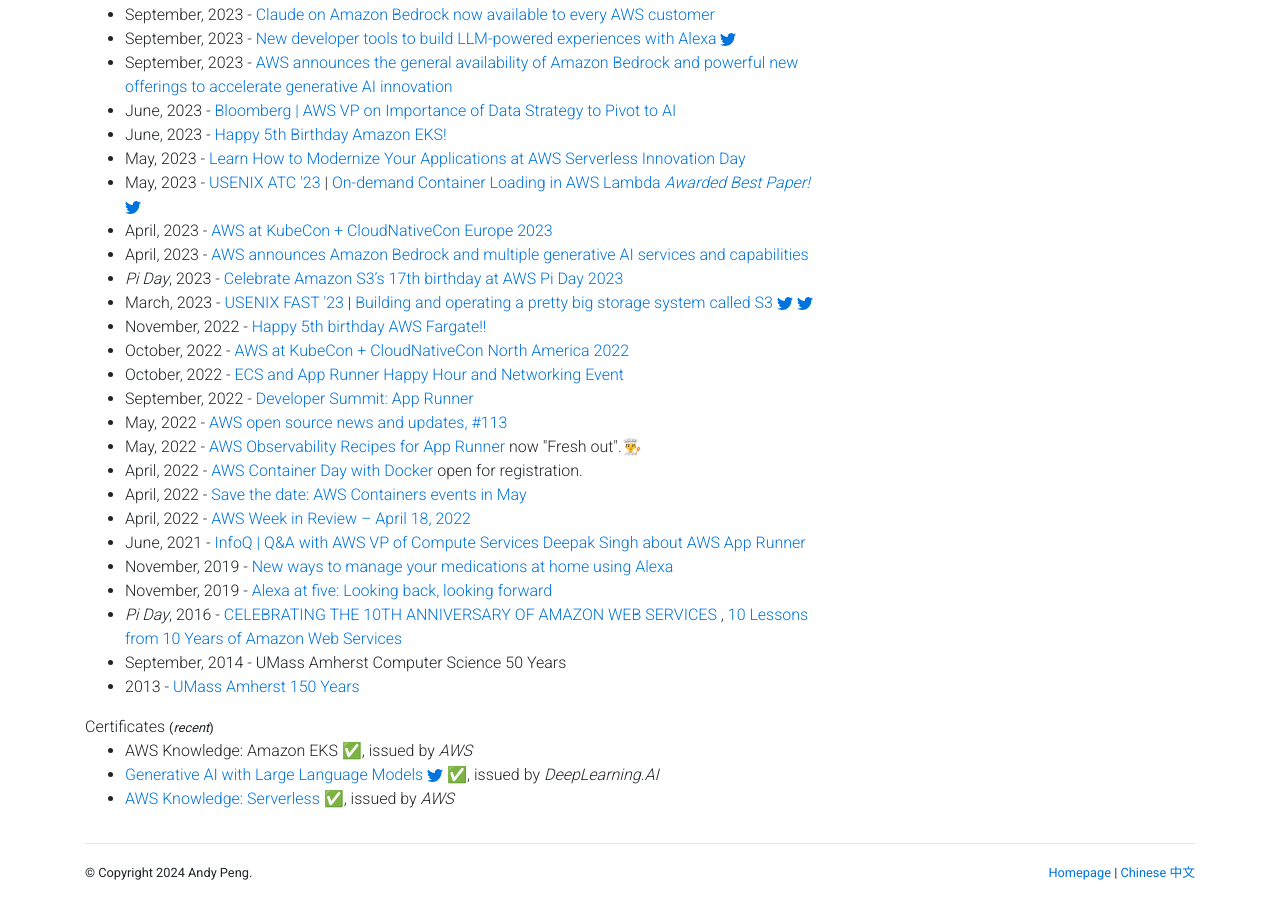
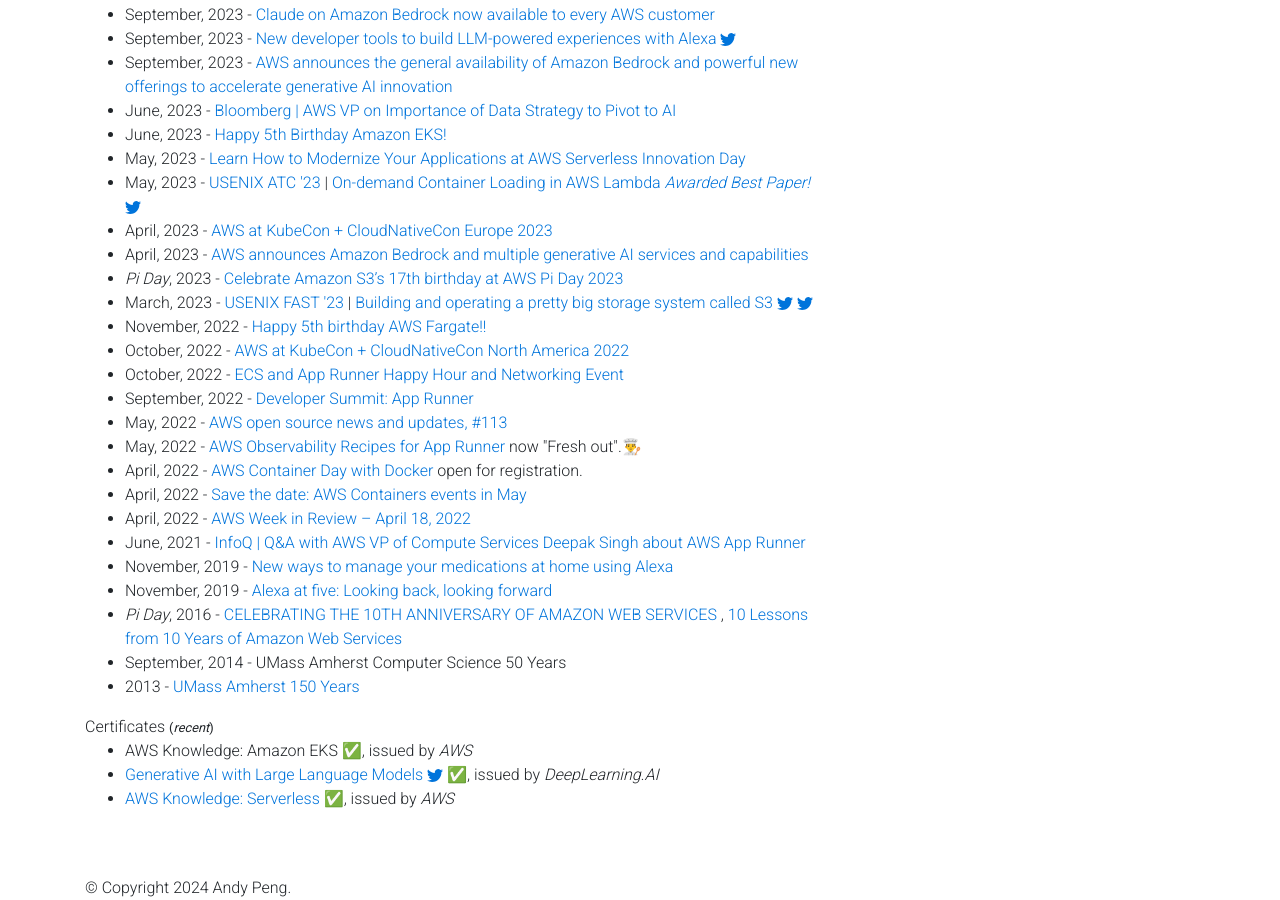
Before and after one commit to gfw001/gfw001.github.io, a Jekyll site: the page portfolio.html, which Jekyll copies as it is, in a window 1280 px wide and 900 px high, scrolled down 3647 px. Built offline with Jekyll 4.4.1, drawn with Linux system fonts in a browser that asks for light colours; nearby versions of some CDN libraries; a style sheet for code colours, icons or effects is not loaded.

Commit message:
Update portfolio.html

```diff
--- a/portfolio.html
+++ b/portfolio.html
@@ -782,6 +782,7 @@
 	<p align=center"><small>PENG YIMING &copy; 2015 - 2023</small></p>
   </div>
   -->
+  <!--
   <div id="footer" align=left>
 	<hr size="1">
 	<p align=“center” style="text-align:left;">
@@ -790,5 +791,9 @@
 			<small><a href="/">Homepage</a> | <a href="/cn">Chinese 中文</a></small>
 		</span>
 	</p>
+  </div>
+  -->
+  <footer class="fixed-bottom">
+       <div class="container mt-0"> © Copyright 2024 Andy Peng. </div>
+  </footer>
 </div>
-</div>
```
